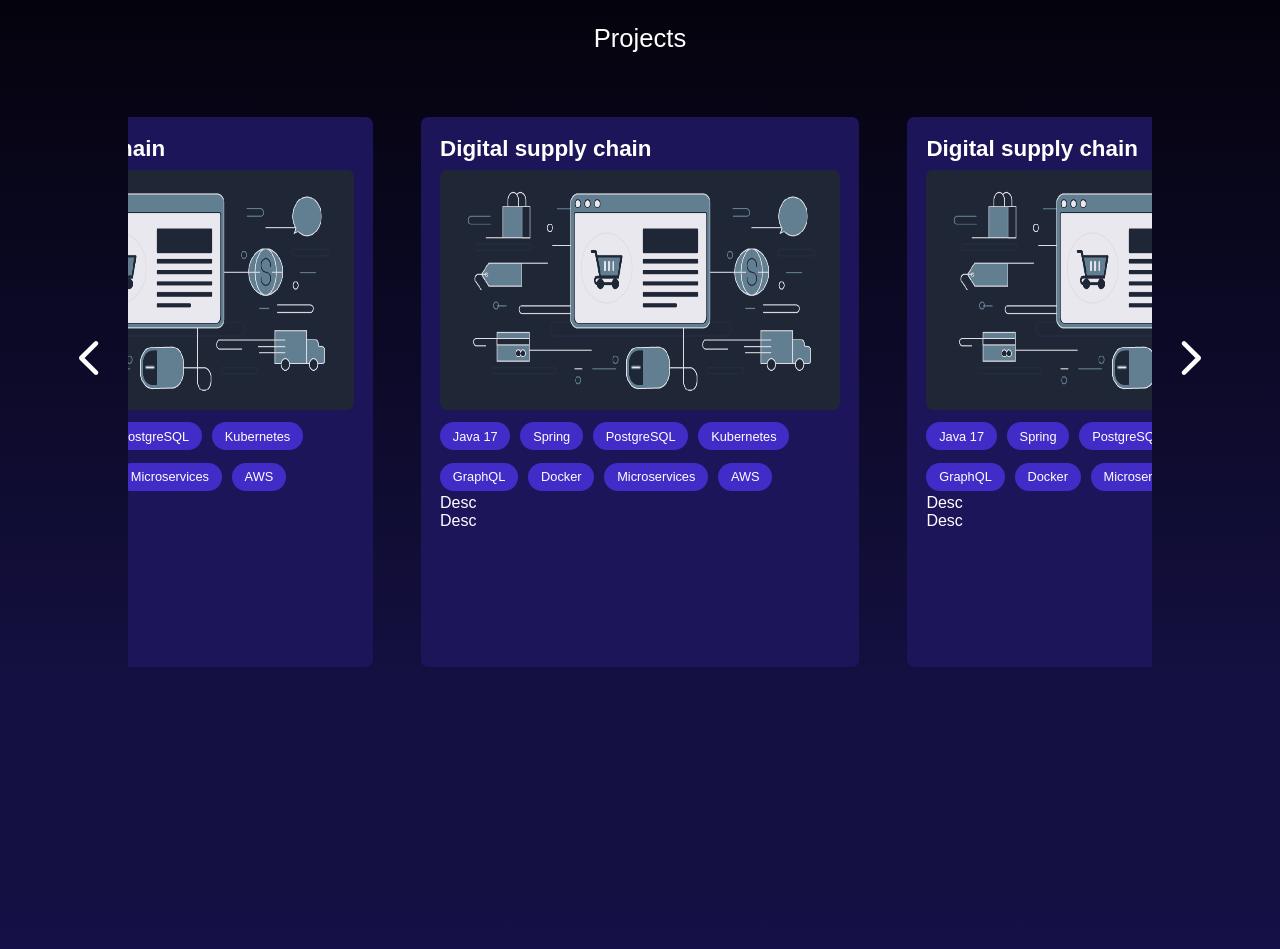
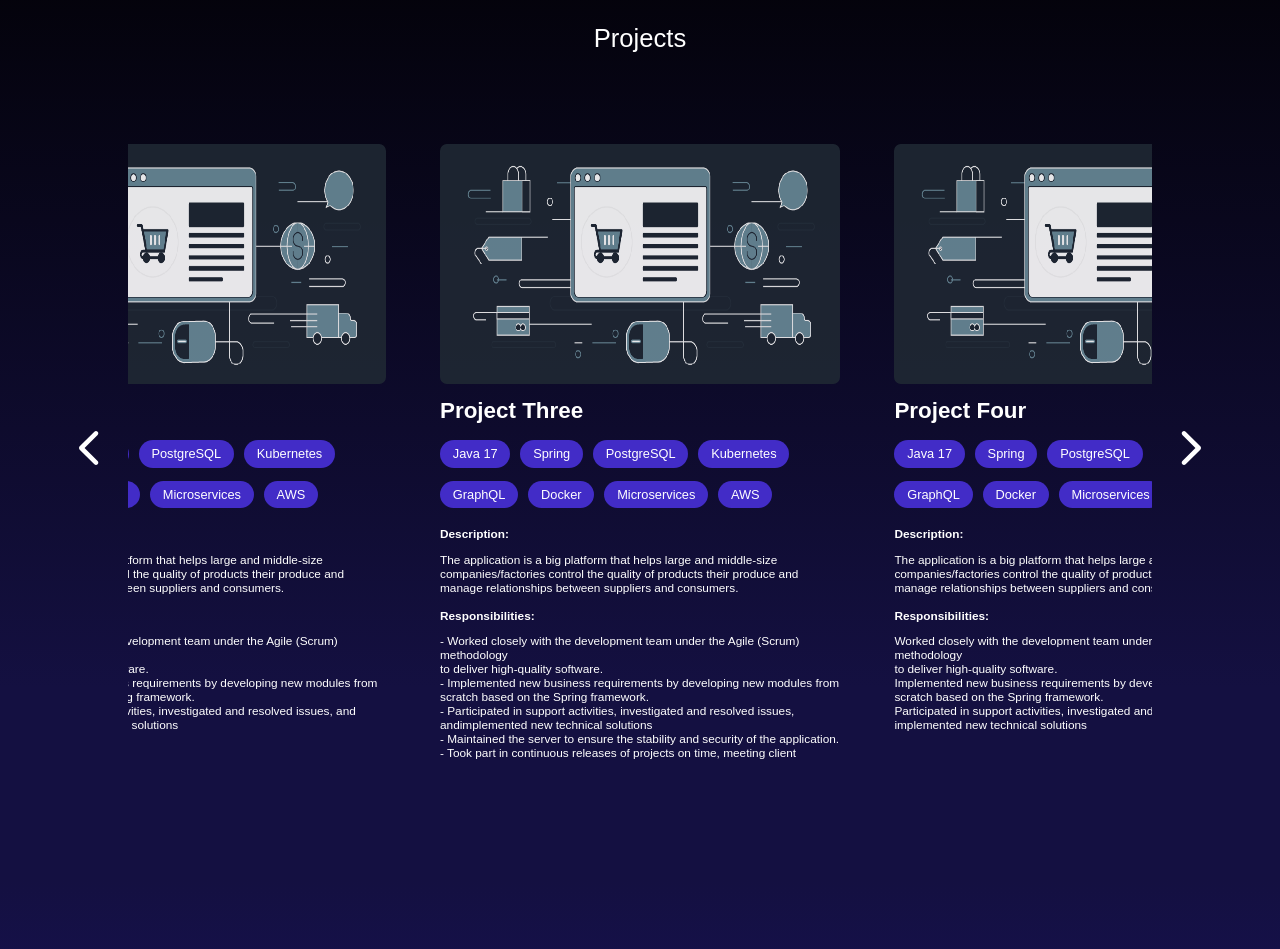
Before and after one commit to ste-vi/portfolio, a SvelteKit app in the folder frontend/: page / in a window 1280 px wide. Shown: the part 1640-2589 px from the top of the page. Built offline with nearby package versions, Linux system fonts and the light colour scheme; a web font is replaced by a local one.

Commit message:
improved card design

```diff
--- a/frontend/src/components/Work.svelte
+++ b/frontend/src/components/Work.svelte
@@ -1,34 +1,63 @@
 <script>
   let projects = [
     {
-      "name": "Ecommerce",
+      "name": "Project One",
       "stack": ["Java 17", "Spring", "PostgreSQL", "Kubernetes"],
       "description": "Desc",
-      "responsibilities": "Desc"
+      "responsibilities": "Worked closely with the development team under the Agile (Scrum) methodology\n" +
+        "to deliver high-quality software.\n" +
+        "Implemented new business requirements by developing new modules from\n" +
+        "scratch based on the Spring framework.\n" +
+        "Participated in support activities, investigated and resolved issues, and\n" +
+        "implemented new technical solutions"
     },
     {
-      "name": "Digital supply chain",
+      "name": "Project Two",
       "stack": ["Java 17", "Spring", "PostgreSQL", "Kubernetes", "GraphQL", "Docker", "Microservices", "AWS"],
-      "description": "Desc",
-      "responsibilities": "Desc"
+      "description": "The application is a big platform that helps large and middle-size companies/factories control the quality of products their produce and manage relationships between suppliers and consumers.",
+      "responsibilities": "Worked closely with the development team under the Agile (Scrum) methodology\n" +
+        "to deliver high-quality software.\n" +
+        "Implemented new business requirements by developing new modules from\n" +
+        "scratch based on the Spring framework.\n" +
+        "Participated in support activities, investigated and resolved issues, and\n" +
+        "implemented new technical solutions"
     },
     {
-      "name": "Digital supply chain",
+      "name": "Project Three",
       "stack": ["Java 17", "Spring", "PostgreSQL", "Kubernetes", "GraphQL", "Docker", "Microservices", "AWS"],
-      "description": "Desc",
-      "responsibilities": "Desc"
+      "description": "The application is a big platform that helps large and middle-size companies/factories control the quality of products their produce and manage relationships between suppliers and consumers.",
+      "responsibilities": "- Worked closely with the development team under the Agile (Scrum) methodology\n" +
+        "to deliver high-quality software.\n" +
+        "- Implemented new business requirements by developing new modules from\n" +
+        "scratch based on the Spring framework.\n" +
+        "- Participated in support activities, investigated and resolved issues, and" +
+        "implemented new technical solutions\n" +
+        "- Maintained the server to ensure the stability and security of the application.\n" +
+        "- Took part in continuous releases of projects on time, meeting client expectations.\n" +
+        "- Refactored source code which helped in a project's development speed and\n" +
+        "efficiency"
     },
     {
-      "name": "Digital supply chain",
+      "name": "Project Four",
       "stack": ["Java 17", "Spring", "PostgreSQL", "Kubernetes", "GraphQL", "Docker", "Microservices", "AWS"],
-      "description": "Desc",
-      "responsibilities": "Desc"
+      "description": "The application is a big platform that helps large and middle-size companies/factories control the quality of products their produce and manage relationships between suppliers and consumers.",
+      "responsibilities": "Worked closely with the development team under the Agile (Scrum) methodology\n" +
+        "to deliver high-quality software.\n" +
+        "Implemented new business requirements by developing new modules from\n" +
+        "scratch based on the Spring framework.\n" +
+        "Participated in support activities, investigated and resolved issues, and\n" +
+        "implemented new technical solutions"
     },
     {
-      "name": "Digital supply chain",
+      "name": "Project Five",
       "stack": ["Java 17", "Spring", "PostgreSQL", "Kubernetes", "GraphQL", "Docker", "Microservices", "AWS"],
-      "description": "Desc",
-      "responsibilities": "Desc"
+      "description": "The application is a big platform that helps large and middle-size companies/factories control the quality of products their produce and manage relationships between suppliers and consumers.",
+      "responsibilities": "- Worked closely with the development team under the Agile (Scrum) methodology\n" +
+        "to deliver high-quality software.\n" +
+        "Implemented new business requirements by developing new modules from\n" +
+        "scratch based on the Spring framework.\n" +
+        "Participated in support activities, investigated and resolved issues, and\n" +
+        "implemented new technical solutions"
     }
   ];
 
@@ -68,11 +97,12 @@
       <div class="cards">
         {#each projects as project}
           <div class="card" style="transform: translateX({scrollPosition}px" bind:clientWidth={cardWidth}>
+
+            <div class="image">
+              <img src="/test.png" alt="image" />
+            </div>
             <div class="name">
               {project.name}
-            </div>
-            <div class="image">
-              <img src="/test.png" alt="image" />
             </div>
             <div class="stack">
               {#each project.stack as item}
@@ -82,10 +112,16 @@
               {/each}
             </div>
             <div class="description">
-              {project.description}
+              <b>Description:</b><br>
+              <p>
+                {project.description}
+              </p>
             </div>
             <div class="responsibilities">
-              {project.responsibilities}
+              <b>Responsibilities:</b><br>
+              <p>
+                {project.responsibilities}
+              </p>
             </div>
           </div>
         {/each}
@@ -146,7 +182,7 @@
         display: flex;
         flex-direction: row;
         margin-top: 4rem;
-        gap: 3rem;
+        gap: 1rem;
         width: 80%;
         justify-content: center;
 
@@ -164,8 +200,9 @@
     }
 
     .card {
-        background-color: #1d1559;
-        height: 64vh;
+        background-color: transparent;
+        height: fit-content;
+        min-height: 65vh;
         max-width: 500px;
         min-width: 400px;
         width: 38%;
@@ -178,14 +215,19 @@
         transition: transform 0.3s ease-in-out;
     }
 
+    .card:hover {
+        background-color: rgba(62, 35, 224, 0.2);
+    }
+
     .name {
         font-weight: bold;
         font-size: 1.4rem;
+        margin-bottom: 1rem;
+        margin-top: 0.6rem;
     }
 
     .image {
         padding-top: 0.5rem;
-        padding-bottom: 0.5rem;
         width: 100%;
     }
 
@@ -215,6 +257,18 @@
         background-color: #422cc7;
     }
 
+    .description {
+        padding-top: 1rem;
+        padding-bottom: 0.1rem;
+        font-size: 0.74rem;
+        white-space: pre-line;
+    }
+
+    .responsibilities {
+        white-space: pre-line;
+        font-size: 0.74rem;
+    }
+
     svg {
         cursor: pointer;
     }
```
